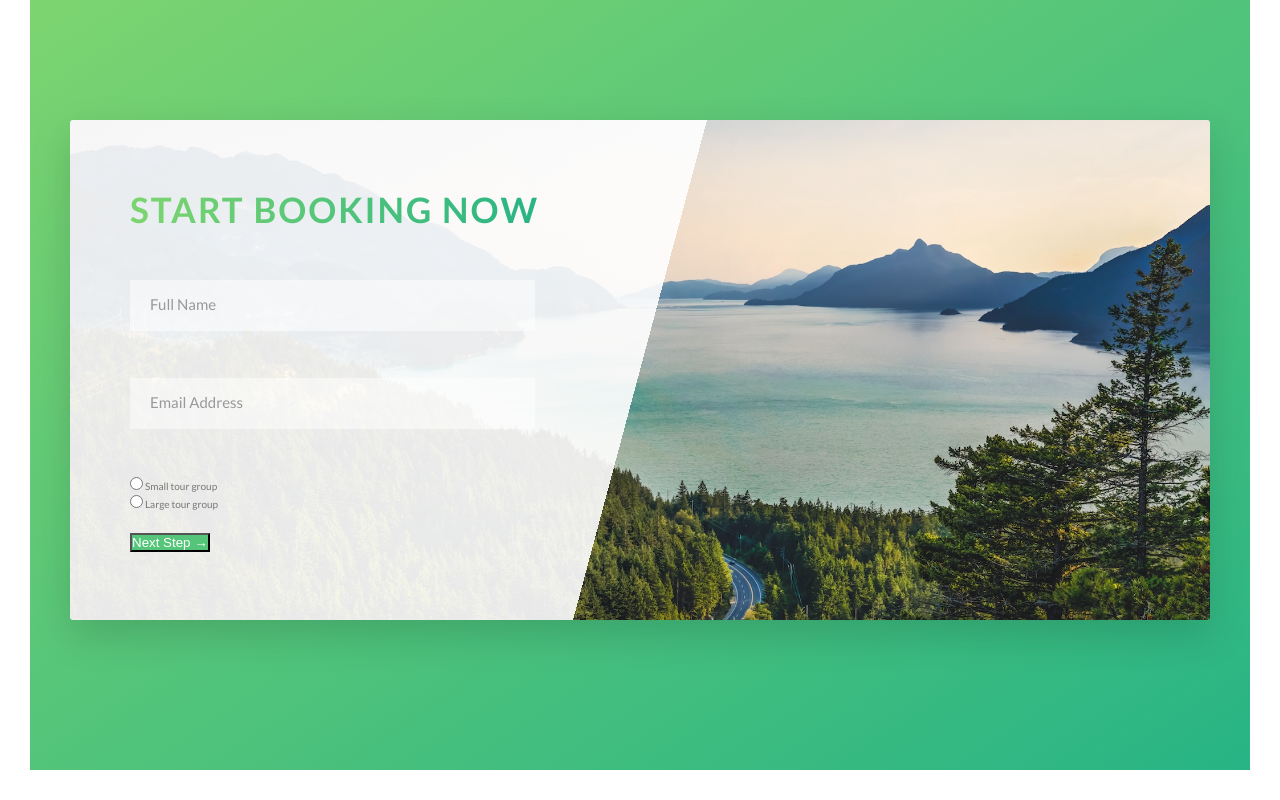
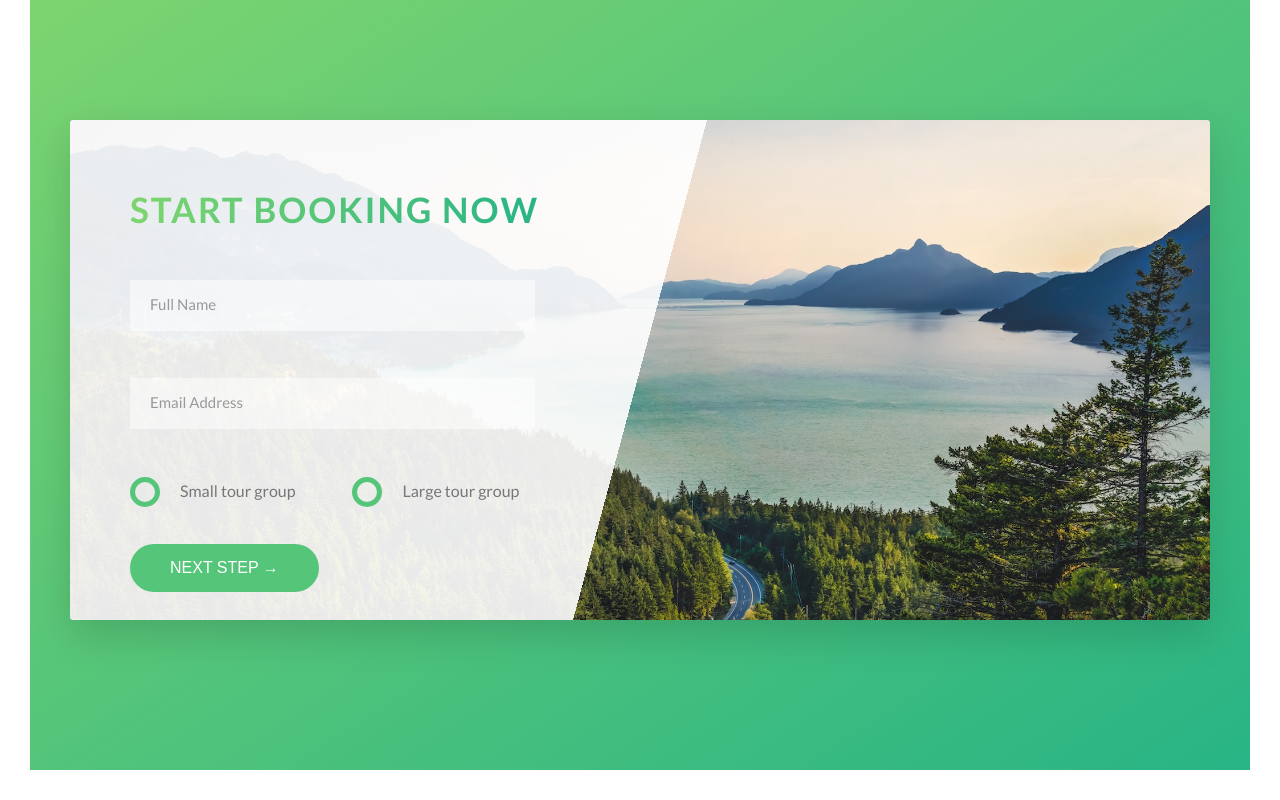
Before and after one commit to brnms/natours-project, a website: page index.html in a window 1280 px wide. Shown: the part 4937-5737 px from the top of the page. Drawn offline with Linux system fonts and the light colour scheme.

Commit message:
Add files via upload

```diff
--- a/css/main.css
+++ b/css/main.css
@@ -219,7 +219,7 @@ body {
   margin-top: 8rem;
 }
 
-.btn:link, .btn-visited {
+.btn, .btn:link, .btn-visited {
   text-transform: uppercase;
   text-decoration: none;
   padding: 1.5rem 4rem;
@@ -229,6 +229,8 @@ body {
   transition: all .2s;
   position: relative;
   font-size: 1.6rem;
+  border: none;
+  cursor: pointer;
 }
 
 .btn:hover {
@@ -238,7 +240,8 @@ body {
           box-shadow: 0 1rem 2rem rgba(0, 0, 0, 0.2);
 }
 
-.btn:active {
+.btn:active, .btn:focus {
+  outline: none;
   -webkit-transform: translateY(-1px);
           transform: translateY(-1px);
   -webkit-box-shadow: 0 0.5rem 1rem rgba(0, 0, 0, 0.2);
@@ -691,6 +694,54 @@ body {
           transform: translateY(-4rem);
 }
 
+.form__radio-group {
+  width: 49%;
+  display: inline-block;
+}
+
+.form__radio-input {
+  display: none;
+}
+
+.form__radio-label {
+  font-size: 1.6rem;
+  cursor: pointer;
+  position: relative;
+  padding-left: 5rem;
+}
+
+.form__radio-button {
+  height: 3rem;
+  width: 3rem;
+  border: 5px solid #55c57a;
+  border-radius: 50%;
+  display: inline-block;
+  position: absolute;
+  left: 0;
+  top: -.4rem;
+}
+
+.form__radio-button::after {
+  content: '';
+  display: block;
+  height: 1.3rem;
+  width: 1.3rem;
+  border-radius: 50%;
+  position: absolute;
+  top: 50%;
+  left: 50%;
+  -webkit-transform: translate(-50%, -50%);
+          transform: translate(-50%, -50%);
+  background-color: #55c57a;
+  opacity: 0;
+  -webkit-transition: opacity .2s;
+  transition: opacity .2s;
+}
+
+.form__radio-input:checked ~ .form__radio-label .form__radio-button::after {
+  opacity: 1;
+}
+
 .row {
   max-width: 114rem;
   margin: 0 auto;
```
